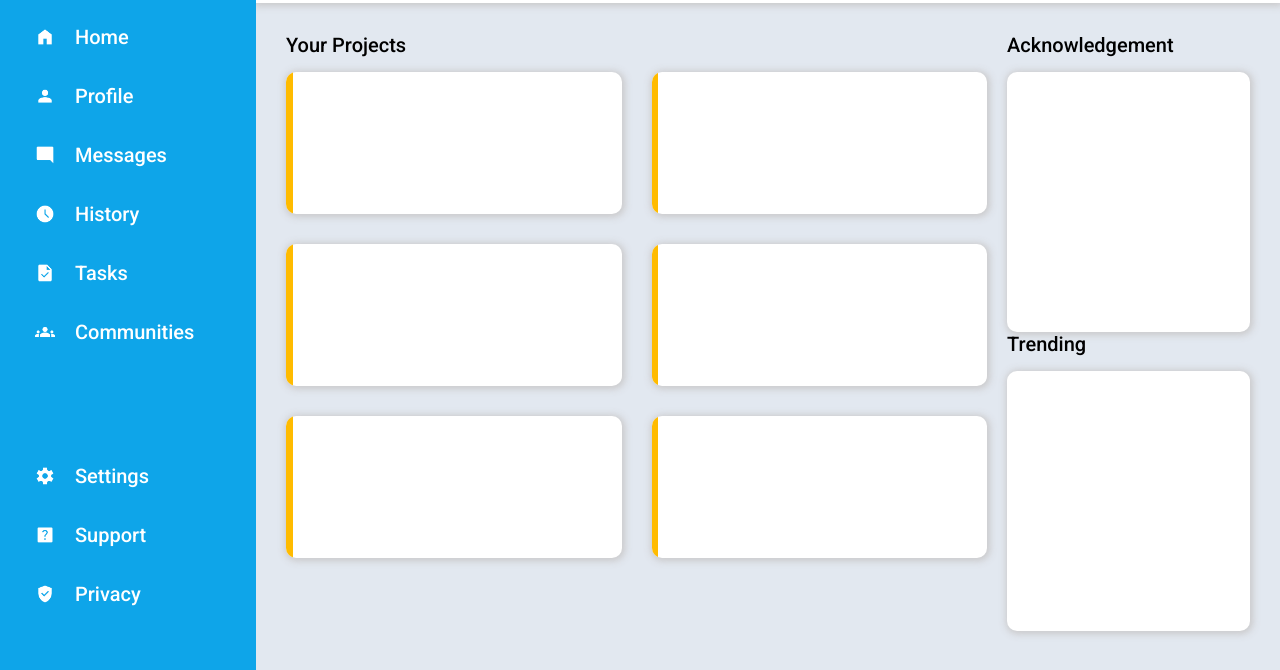
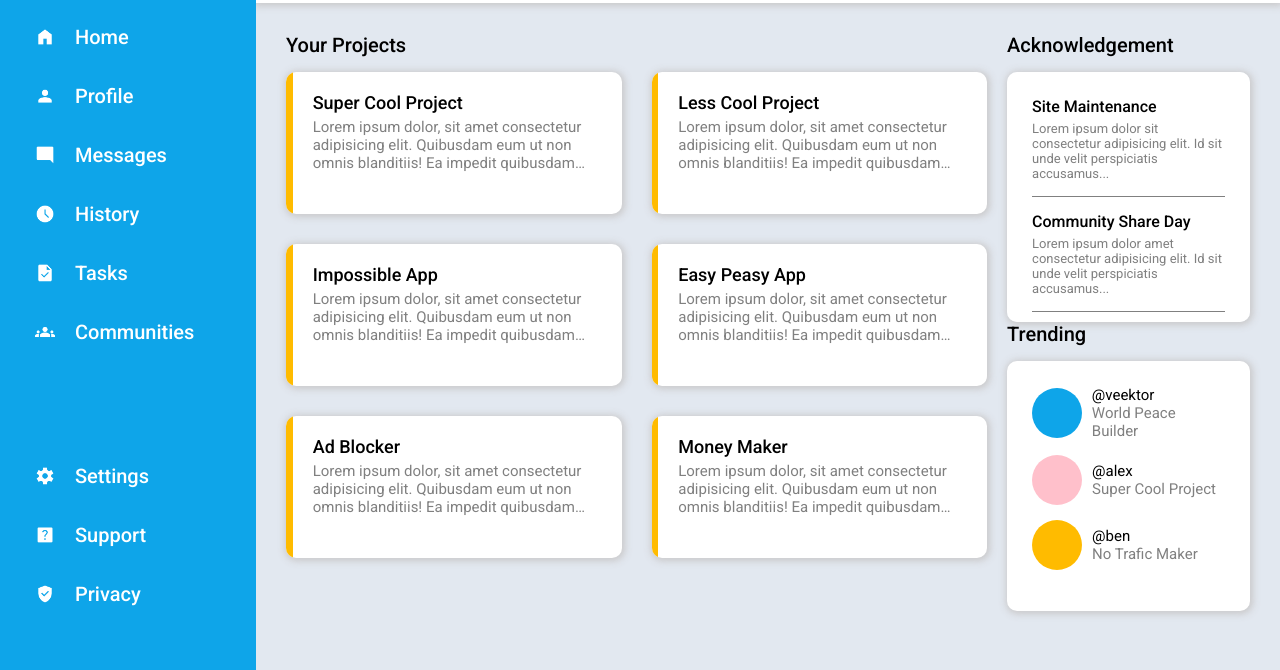
Before and after one commit to eveek/ADMIN_DASHBOARD, a plain HTML site: page index.html in a window 1280 px wide. Shown: the part 130-800 px from the top of the page. Drawn offline with Linux system fonts and the light colour scheme.

Commit message:
completed project

```diff
--- a/index.html
+++ b/index.html
@@ -84,38 +84,91 @@
                         <div class="project_sec">
                             <div class="project_items">
                                 <div class="side_line"></div>
-                                <div class="project_contents"></div>
+                                <div class="project_contents">
+                                    <h2>Super Cool Project</h2>
+                                    <p>Lorem ipsum dolor, sit amet consectetur adipisicing elit. Quibusdam eum ut non omnis blanditiis! Ea impedit quibusdam explicabo rerum dolor. Lorem ipsum dolor sit amet consectetur</p>
+                                </div>
                             </div>
                             <div class="project_items">
                                 <div class="side_line"></div>
-                                <div class="project_contents"></div>
+                                <div class="project_contents">
+                                    <h2>Less Cool Project</h2>
+                                    <p>Lorem ipsum dolor, sit amet consectetur adipisicing elit. Quibusdam eum ut non omnis blanditiis! Ea impedit quibusdam explicabo rerum dolor. Lorem ipsum dolor sit amet consectetur</p>
+                                </div>
                             </div>
                             <div class="project_items">
                                 <div class="side_line"></div>
-                                <div class="project_contents"></div>
+                                <div class="project_contents">
+                                    <h2>Impossible App</h2>
+                                    <p>Lorem ipsum dolor, sit amet consectetur adipisicing elit. Quibusdam eum ut non omnis blanditiis! Ea impedit quibusdam explicabo rerum dolor. Lorem ipsum dolor sit amet consectetur</p>
+                                </div>
                             </div>
                             <div class="project_items">
                                 <div class="side_line"></div>
-                                <div class="project_contents"></div>
+                                <div class="project_contents">
+                                    <h2>Easy Peasy App</h2>
+                                    <p>Lorem ipsum dolor, sit amet consectetur adipisicing elit. Quibusdam eum ut non omnis blanditiis! Ea impedit quibusdam explicabo rerum dolor. Lorem ipsum dolor sit amet consectetur</p>
+                                </div>
                             </div>
                             <div class="project_items">
                                 <div class="side_line"></div>
-                                <div class="project_contents"></div>
+                                <div class="project_contents">
+                                    <h2>Ad Blocker</h2>
+                                    <p>Lorem ipsum dolor, sit amet consectetur adipisicing elit. Quibusdam eum ut non omnis blanditiis! Ea impedit quibusdam explicabo rerum dolor. Lorem ipsum dolor sit amet consectetur</p>
+                                </div>
                             </div>
                             <div class="project_items">
                                 <div class="side_line"></div>
-                                <div class="project_contents"></div>
+                                <div class="project_contents">
+                                    <h2>Money Maker</h2>
+                                    <p>Lorem ipsum dolor, sit amet consectetur adipisicing elit. Quibusdam eum ut non omnis blanditiis! Ea impedit quibusdam explicabo rerum dolor. Lorem ipsum dolor sit amet consectetur</p>
+                                </div>
                             </div>
                         </div>
                     </div>
                     <div class="Ack_tre">
                         <div>
                             <p class="main_head">Acknowledgement</p>
-                            <div class="A_T_items"></div>
+                            <div class="A_T_items ack">
+                                <div>
+                                    <h3>Site Maintenance</h3>
+                                    <p>Lorem ipsum dolor sit consectetur adipisicing elit. Id sit unde velit perspiciatis accusamus...</p>
+                                </div>
+                                <div>
+                                    <h3>Community Share Day</h3>
+                                    <p>Lorem ipsum dolor amet consectetur adipisicing elit. Id sit unde velit perspiciatis accusamus...</p>
+                                </div>
+                                <div>
+                                    <h3>Update Privacy Policy</h3>
+                                    <p>Lorem ipsum doloramet consectetur adipisicing elit. Id sit unde velit perspiciatis accusamus...</p>
+                                </div>
+                            </div>
                         </div>
                         <div>
                             <p class="main_head">Trending</p>
-                            <div class="A_T_items"></div>
+                            <div class="A_T_items">
+                                <div class="trend_items">
+                                    <div></div>
+                                    <div>
+                                        <span>@veektor</span>
+                                        <span>World Peace Builder</span>
+                                    </div>
+                                </div>
+                                <div class="trend_items">
+                                    <div class="pink"></div>
+                                    <div>
+                                        <span>@alex</span>
+                                        <span>Super Cool Project</span>
+                                    </div>
+                                </div>
+                                <div class="trend_items">
+                                    <div class="yellow"></div>
+                                    <div>
+                                        <span>@ben</span>
+                                        <span>No Trafic Maker</span>
+                                    </div>
+                                </div>
+                            </div>
                         </div>
                     </div>
                 </div>
--- a/style.css
+++ b/style.css
@@ -109,12 +109,14 @@ header div{
 
 header input{
     width: 600px;
+    min-width: 400px;
     height: 30px;
     border: none;
     background-color: #e2e8f0;
     border-radius: 18px;
     margin-left: 20px;
-    padding: 0 20px;
+    margin-right: 20px;
+    padding: 0 30px;
 }
 
 header img {
@@ -228,6 +230,26 @@ main{
 
 .project_contents{
     flex-basis: 98%;
+    padding: 20px 20px;
+}
+
+.project_contents p{
+    overflow: hidden;
+    text-overflow: -o-ellipsis-lastline;
+    text-overflow: ellipsis;
+    display: block;
+    display: -webkit-box;
+    -webkit-line-clamp: 3;
+    -webkit-box-orient: vertical;
+    color: grey;
+    font-size: 15px;
+    line-height: 18px;
+    margin-top: 5px;
+}
+
+.project_contents h2{
+    font-size: 18px;
+    font-weight: 500;
 }
 
 .container .main_head{
@@ -248,7 +270,71 @@ main{
 .Ack_tre .A_T_items{
     background-color: white;
     width: 100%;
-    height: 260px;
+    height: 250px;
     border-radius: 10px;
+    /* border-top: 5px solid blue; */
     box-shadow: 1px 1px 7px 2px #c6c4c4dc;
+    padding: 25px;
 }
+
+.Ack_tre .ack{
+    padding: 25px;
+    overflow-y: scroll;
+}
+
+.Ack_tre .ack div{
+    border-bottom: 1px solid grey;
+    padding: 15px 0;
+}
+
+.Ack_tre .ack div:last-child{
+    border: none;
+}
+
+.Ack_tre .ack div:first-child{
+    padding-top: 0;
+}
+
+.Ack_tre .ack p{
+    font-size: 13px;
+    color: grey;
+}
+
+.Ack_tre .ack h3{
+    font-size: 16px;
+    padding-bottom: 5px;
+    font-weight: 500;
+}
+
+.trend_items{
+    display: flex;
+    margin-bottom: 15px;
+    font-size: 15px;
+    align-items: center;
+    font-weight: 100;
+}
+
+.trend_items div:first-child{
+    height: 50px;
+    width: 50px;
+    border-radius: 50%;
+    background-color: #0ea5e9;
+    margin-right: 10px;
+}
+
+.trend_items div:last-child{
+    display: flex;
+    flex-direction: column;
+}
+
+.trend_items div:last-child span:last-child{
+    color: gray;
+}
+
+.trend_items div:first-child.pink{
+    background-color: pink;
+}
+
+.trend_items div:first-child.yellow{
+    background-color: rgb(255, 187, 0);
+}
```
